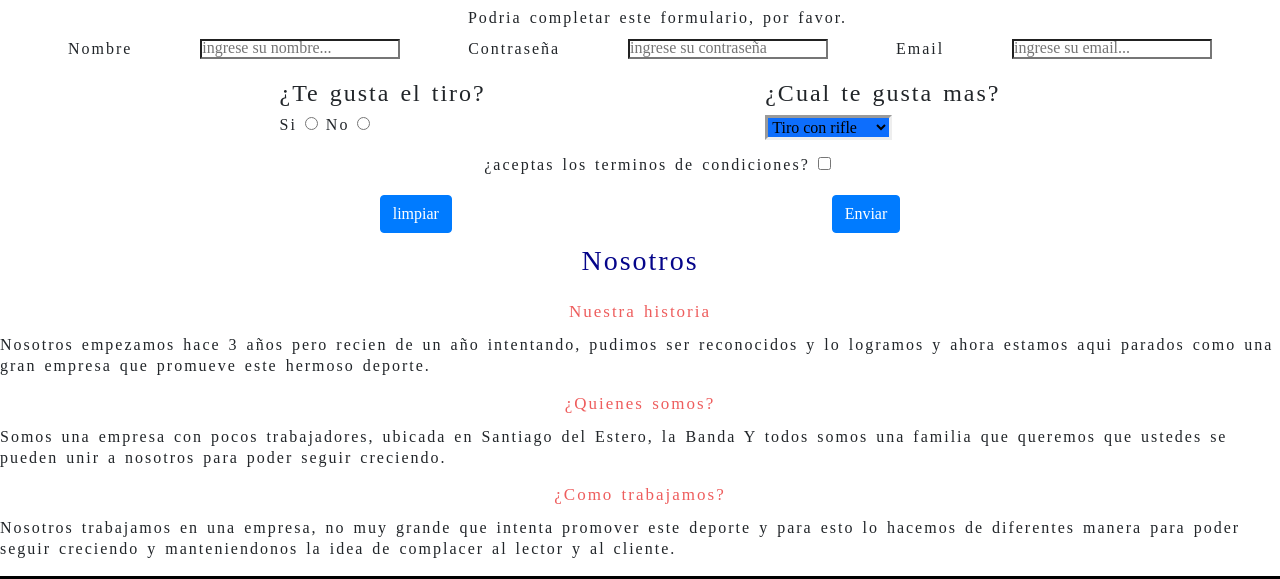
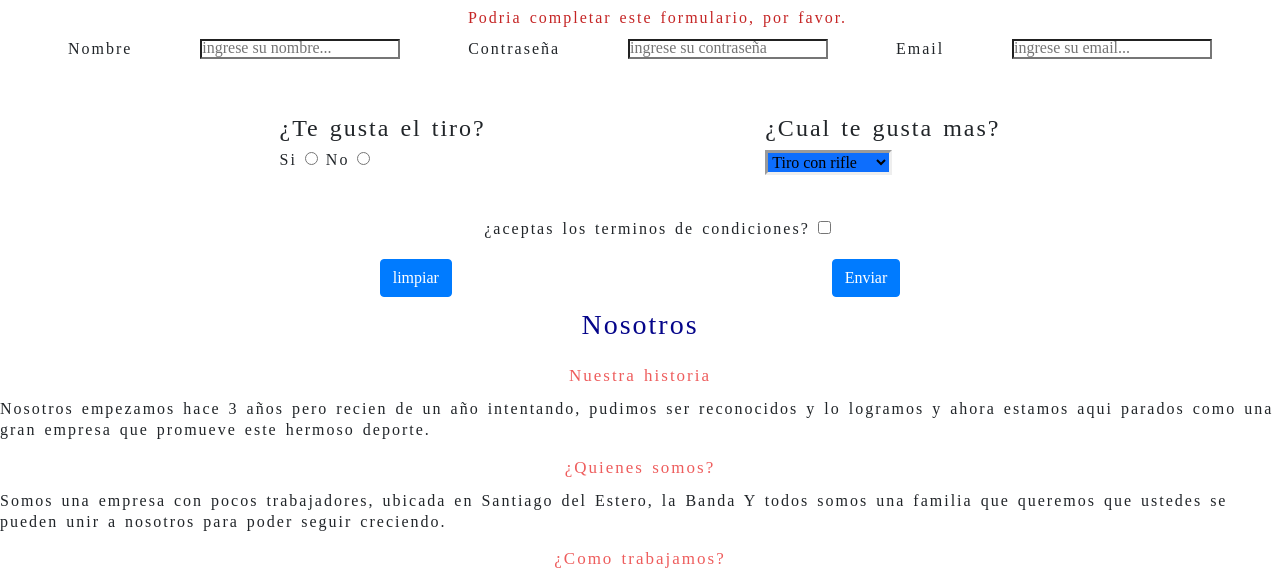
Before and after one commit to GeronimoPecora/Shotfire, a website: page Pages/contactos.html in a window 1280 px wide. Shown: the part 172-751 px from the top of the page. Drawn offline with nearby package versions, Linux system fonts and the light colour scheme.

Commit message:
correcciones pequeñas

```diff
--- a/Pages/contactos.html
+++ b/Pages/contactos.html
@@ -53,8 +53,8 @@
     </header>
     <section class="atrasTwo">
         <article>
-            <h2 class="subtitulosSection animacion  " id="Registracion">Registracion</h2>
-            <p class="marginTwo center ">Podria completar este formulario, por favor.</p>
+            <h2 class="subtitulosSection animacion" id="Registracion">Registracion</h2>
+            <p class="marginTwo center red">Podria completar este formulario, por favor.</p>
             <form>
                 <div class="posicionOne">
                     <label  for="nombre">Nombre</label>
@@ -65,7 +65,7 @@
                     <input type="email" id="email" class="input"  placeholder="ingrese su email...">
                 </div>
                 <div class="evenly">
-                  <div class="marginFour  ">
+                  <div class="marginFour">
                     <h4 class="tamañoTwo" >¿Te gusta el tiro?</h4>
                       <label for="tiro">Si</label>
                       <input type="radio" name="te gusta el tiro" id="tiro">
@@ -80,13 +80,13 @@
                       </select>
                   </div>
                 </div>
-                <div class="gridOne  ">
+                <div class="gridOne  marginFour ">
                     <div>
                         <label class="marginThree tamañothree " for="condiciones">¿aceptas los terminos de condiciones?</label>
                         <input type="checkbox" id="condiciones">
                     </div>
                 </div>
-                <div class="evenly">
+                <div class="evenly marginFour">
                     <input class="btn btn-primary" type="reset" value="limpiar">
                     <button class="btn btn-primary" type="submit">Enviar</button>
                 </div>
--- a/scss/_mediaQueries.scss
+++ b/scss/_mediaQueries.scss
@@ -197,6 +197,9 @@
         height: 300px;
 
     }
+    .marginFour{
+        margin: 35px 0px 5px;
+    }
     .marginFive{
         margin: 0px 45px;
     }
--- a/scss/_sectionCompetencias.scss
+++ b/scss/_sectionCompetencias.scss
@@ -5,3 +5,6 @@
     width: ($ancho)-300;
     height: $alto/2;
 }
+.azul{
+    color: rgb(36, 36, 158);
+}
--- a/scss/_sectionContactos.scss
+++ b/scss/_sectionContactos.scss
@@ -24,3 +24,6 @@
 .borderSelect{
     border: inset 3px;
 }
+.red{
+    color: rgb(197, 37, 37);
+}
--- /dev/null
+++ b/scss/_sectionProductos.scss
@@ -0,0 +1 @@
+/*fdf*/
```
Also changed, not shown: Pages/competencias.html (+1 -1 lines), Pages/productos.html (+1 -1 lines), css/estilo.css, multimedia/Prone_Extra_komplett-500x264.png (renamed from multimedia/tiro26.jpg).
